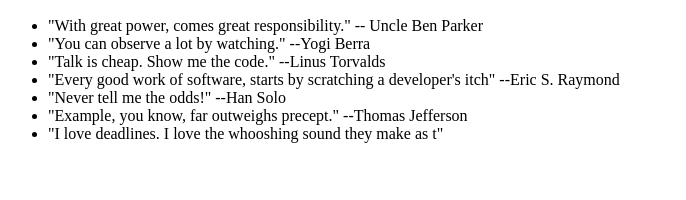
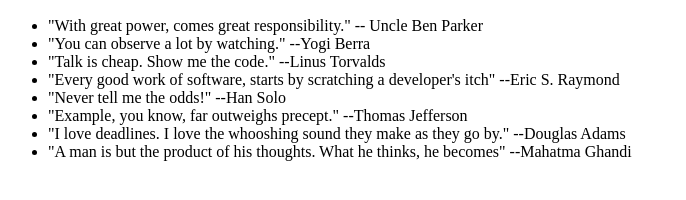
Before and after one commit to Shildrak/OpenSAP_Test_Project, a plain HTML site: page index.html in a window 1280 px wide. Shown: the part 110-310 px from the top of the page, without its empty margins (0-686 px from the left). Drawn offline with Linux system fonts and the light colour scheme.

Commit message:
added Ghandi quote

```diff
--- a/index.html
+++ b/index.html
@@ -15,7 +15,8 @@
 			<li>"Every good work of software, starts by scratching a developer's itch" --Eric S. Raymond</li>
 			<li>"Never tell me the odds!" --Han Solo</li>
 			<li>"Example, you know, far outweighs precept." --Thomas Jefferson</li>
-			<li>"I love deadlines. I love the whooshing sound they make as t"</li>
+			<li>"I love deadlines. I love the whooshing sound they make as they go by." --Douglas Adams</li>
+			<li>"A man is but the product of his thoughts. What he thinks, he becomes" --Mahatma Ghandi</li>
 		</ul>
 	</body>
 </html>
```
